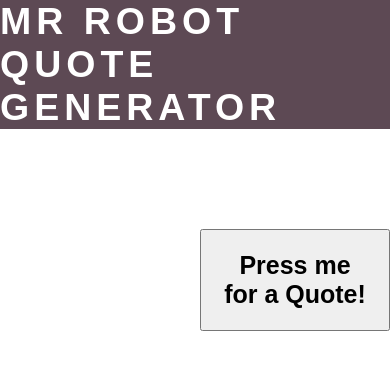
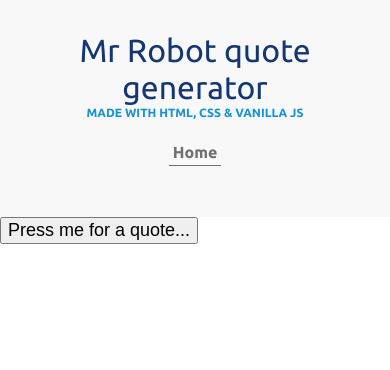
Before and after one commit to luke-h1/javascript-quote-generator, a plain HTML site: page index.html in a window 390 px wide. Drawn offline with Linux system fonts and the light colour scheme.

Commit message:
made responsive with media queries and rewrite main theme

```diff
--- a/app.js
+++ b/app.js
@@ -16,8 +16,9 @@ var quotes = [
     "Now he's doing what all small animals do when they're scared, pretend they're bigger and scarier.",
 ]
 
+
 function getQuote() {
     var randomNumber = Math.floor(Math.random() * quotes.length);
-    document.getElementById('newQuoteSection').innerHTML = quotes[randomNumber];
 
+    document.getElementById('quoteOutput').innerHTML = quotes[randomNumber];
 }
--- a/index.html
+++ b/index.html
@@ -2,22 +2,25 @@
 <html>
 <head>
     <link rel="stylesheet" href="styles.css">
-    <title>QUOTE GEN JS</title>
+    <link href="https://fonts.googleapis.com/css?family=Lora|Ubuntu:400,700&display=swap" rel="stylesheet">
+
 </head>
+
 <body>
-    <script src="app.js"></script>
-<nav>
-    <div class="container">
-        <h1>Mr Robot Quote generator</h1>
-        </div>
-        </nav>
-        <div class="js">
-            <button class="btn" id="newQuoteSection" onClick="getQuote()">Press me for a Quote!</button>
-            <div class="quote-section">
+    <header>
+        <div class="title">
+            <div class="container container-nav">
+                <h1>Mr Robot quote generator</h1>
+                <p class="subtitle">made with HTML, CSS & Vanilla JS</p>
+                <nav>
+                    <ul>
+                        <li><a href="index.html" class="homepage">Home</a></li>
+                    </ul>
             </div>
-        </div>
-    </nav>
-    </div>
+            </header>
 
+            <div class="js-section">
+                <button class="btn" id="quoteOutput" onClick="getQuote()">Press me for a quote...</button>
+                </div>
+<script src="app.js"></script>
 </body>
-</html>
--- a/styles.css
+++ b/styles.css
@@ -1,147 +1,105 @@
+/* main layout stuff */
+
+
 body {
-  font-family: -apple-system, BlinkMacSystemFont, 'Segoe UI', Roboto, Oxygen, Ubuntu, Cantarell, 'Open Sans', 'Helvetica Neue', sans-serif;
-  margin: 0;
+  margin: 0 ;
+  font-weight: 400 ;
+  font-family: 'Ubuntu', sans-serif ;
 }
 
 
-h1,
-h2,
-p {
-  margin-top: 0;
+h1 {
+  margin: 0 ;
+  font-weight: 400;
+  color: #143774 ;
+  font-size: 2rem ;
 }
 
 
-* {
-  margin: 0px;
-  padding: 0px;
-  box-sizing: border-box;
+header {
+  background: #F8F8F8;
+  padding: 2em 0 ;
 }
 
-nav {
-  display: flex;
-  justify-content: space-around;
-  align-items: center;
-  min-height: 10px;
-  background-color: #5d4954;
-  font-family: 'Poppins', sans-serif;
+nav ul {
+  list-style: none;
+  display: flex ;
+  justify-content: center;
+  padding: 0 ;
 }
 
-.container {
-  color: white;
-  text-transform: uppercase;
-  letter-spacing: 5px;
-  font-size: 25px;
+
+nav a {
+  text-decoration: none ;
+  color: #707070 ;
+  font-weight: 700 ;
+  padding: .25em ;
+}
+
+
+nav li {
+  margin-left: 2em ;
+}
+
+nav a:hover,
+nav a:focus {
+  color: #1792d2 ;
 }
 
 
 
 
-.navbar-links a {
-  color: rgb(226, 226, 226);
-  text-decoration: none;
-  letter-spacing: 5px;
-  font-weight: bold;
-  font-size: 15px;
-  cursor: pointer;
-  position: relative;
+/* general stuff */
+.subtitle {
+  font-weight: 700;
+  color: #1792d2 ;
+  font-size: .75rem ;
+  text-transform: uppercase;
+  margin: 0 ;
 }
 
 
-h1 {
-
-  -webkit-animation: fadein 5s;
-  /* safari, chrome & opera */
-  -moz-animation: fadein 5s;
-  /* firefox */
-  -ms-animation: fadein 5s;
-  /* IE */
-  -o-animation: fadein 5s;
-  /* Opera */
-  animation: fadein 5s;
+.homepage {
+  border-bottom: 1px solid #707070;
 }
 
-@keyframes fadein {
-  from {
-    opacity: 0;
+.homepage:hover {
+  color: #707070 ;
+}
+
+
+.container {
+  width: 90% ;
+  max-width: 990px;
+  margin: 0 auto ;
+}
+
+
+.container-nav {
+  display: flex ;
+  justify-content: space-around;
+  flex-direction: column;
+}
+
+@media (max-width: 675px) {
+  .container-nav {
+      flex-direction: column;
+
   }
 
-  to {
-    opacity: 1;
+  header {
+      text-align: center;
+  }
+
+  nav ul {
+      flex-direction: column;
+  }
+
+  nav li {
+      margin: .5em 0em ;
   }
 }
 
-
-/* Firefox < 16 */
-@-moz-keyframes fadein {
-  from {
-    opacity: 0;
-  }
-
-  to {
-    opacity: 1;
-  }
+.btn {
+  font-size: 18px ;
 }
-
-/* Safari, Chrome and Opera > 12.1 */
-@-webkit-keyframes fadein {
-  from {
-    opacity: 0;
-  }
-
-  to {
-    opacity: 1;
-  }
-}
-
-/* IE */
-@-ms-keyframes fadein {
-  from {
-    opacity: 0;
-  }
-
-  to {
-    opacity: 1;
-  }
-}
-
-
-/* OPERA */
-@-o-keyframes fadein {
-  from {
-    opacity: 0;
-  }
-
-  to {
-    opacity: 1;
-  }
-}
-
-
-p {
-  font-size: 20px;
-}
-
-
-header {
-  padding: 10px;
-  background: #EF0107;
-  text-align: center;
-}
-
-.btn {
-  display: inline-block;
-  padding: 20px 20px;
-  font-weight: bold;
-  font-size: 25px;
-  text-decoration: none;
-  margin-left: 200px;
-  margin-top: 100px;
-}
-
-.quote {
-  text-align: center;
-  font-size: 20px;
-  text-overflow: clip;
-
-
-}
```
